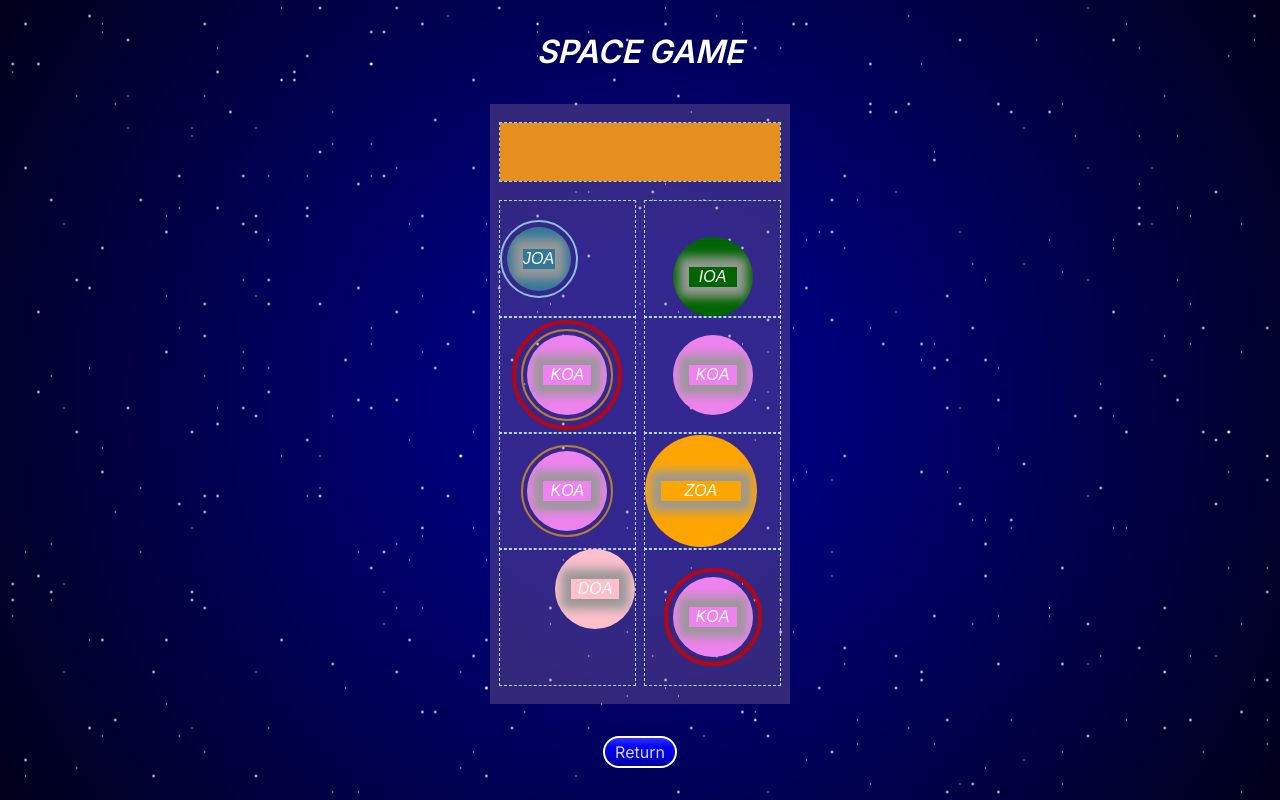
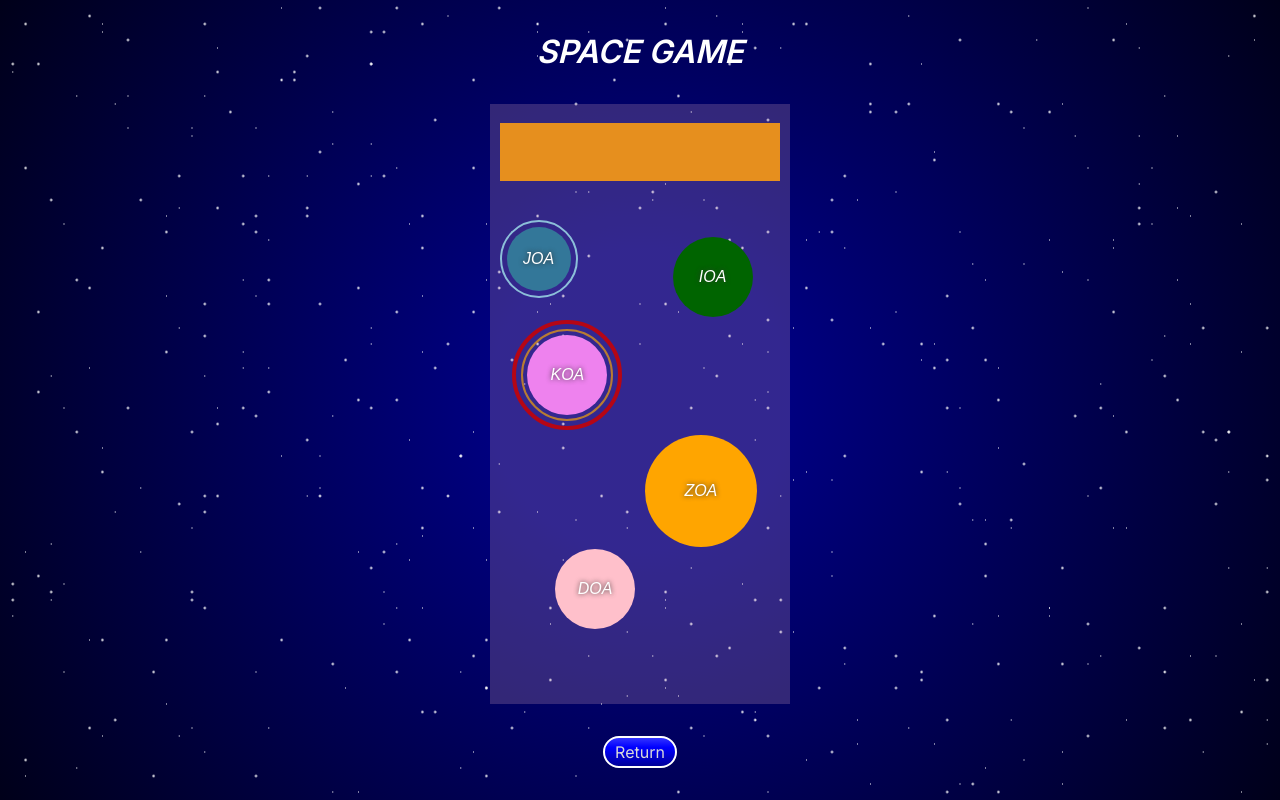
Before and after one commit to franco-ortega/space-game, a Next.js app: page /game in a window 1280 px wide. Built offline with nearby package versions, Linux system fonts and the light colour scheme.

Commit message:
remove testing data and styles

```diff
--- a/app/components/game/GameBoard.tsx
+++ b/app/components/game/GameBoard.tsx
@@ -13,17 +13,13 @@ import { useState } from 'react';
 export default function GameBoard() {
 	const [shipLocation, setShipLocation] = useState(zones.zone0);
 
-	const { doa, ioa, joa, koa, zoa, koa2, koa3, koa4 } = planets;
+	const { doa, ioa, joa, koa, zoa } = planets;
 
 	const PlanetJoa = createPlanet(joa, setShipLocation, zones.zone1);
 	const PlanetIoa = createPlanet(ioa, setShipLocation, zones.zone2);
 	const PlanetDoa = createPlanet(doa, setShipLocation, zones.zone7);
 	const PlanetKoa = createPlanet(koa, setShipLocation, zones.zone3);
 	const PlanetZoa = createPlanet(zoa, setShipLocation, zones.zone6);
-
-	const PlanetKoa2 = createPlanet(koa2, setShipLocation, zones.zone3);
-	const PlanetKoa3 = createPlanet(koa3, setShipLocation, zones.zone3);
-	const PlanetKoa4 = createPlanet(koa4, setShipLocation, zones.zone3);
 
 	const SpaceDockReady = function SpaceDockCreator() {
 		return (
@@ -75,14 +71,14 @@ export default function GameBoard() {
 				zoneData={{
 					zoneCoordinates: zones.zone4,
 				}}
-				Planet={PlanetKoa2}
+				Planet={EmptyZone}
 				setShipLocation={setShipLocation}
 			/>
 			<Zone
 				zoneData={{
 					zoneCoordinates: zones.zone5,
 				}}
-				Planet={PlanetKoa3}
+				Planet={EmptyZone}
 				setShipLocation={setShipLocation}
 			/>
 			<Zone
@@ -103,7 +99,7 @@ export default function GameBoard() {
 				zoneData={{
 					zoneCoordinates: zones.zone8,
 				}}
-				Planet={PlanetKoa4}
+				Planet={EmptyZone}
 				setShipLocation={setShipLocation}
 			/>
 		</main>
--- a/app/components/planets/Planet.module.css
+++ b/app/components/planets/Planet.module.css
@@ -1,10 +1,6 @@
 /* PLANET */
 .Planet {
 	border-radius: 100rem;
-	border-style: none;
-
-	padding: 1rem;
-	overflow: hidden;
 
 	max-height: 100%;
 	max-width: 100%;
@@ -14,7 +10,7 @@
 
 	aspect-ratio: 1 / 1;
 
-	/* display: flex; */
+	overflow: hidden;
 }
 
 /* PLANET TITLE */
@@ -25,12 +21,5 @@
 	color: var(--white-one);
 	font-size: clamp(0.75rem, 5vw, 100%);
 	font-style: italic;
-	/* text-shadow: 5px 5px 2px hsl(var(--hue-0), var(--sat-0), var(--light-20)); */
-	box-shadow: 0 0 10px 10px hsl(var(--hue-0), var(--sat-0), var(--light-60));
-
-	/* word-break: break-all; */
-
-	height: fit-content;
-	max-height: 100%;
-	overflow: hidden;
+	text-shadow: 0 0 5px hsl(var(--hue-0), var(--sat-0), var(--light-20));
 }
--- a/app/components/rings/Ring.module.css
+++ b/app/components/rings/Ring.module.css
@@ -2,9 +2,6 @@
 	border-radius: 100rem;
 	border-style: solid;
 
-	/* aspect-ratio: 1 / 1; */
-	/* max-height: 100%; */
-	/* max-width: 100%; */
 	height: fit-content;
 	width: fit-content;
 }
--- a/app/components/zones/Zone.module.css
+++ b/app/components/zones/Zone.module.css
@@ -1,4 +1,4 @@
 .Zone {
 	overflow: hidden;
-	outline: dashed lightblue 1px;
+	/* outline: dashed lightblue 1px; */
 }
--- a/app/data/planets.json
+++ b/app/data/planets.json
@@ -65,47 +65,5 @@
 			"justifyContent": "flex-start"
 		},
 		"rings": []
-	},
-	"koa2": {
-		"name": "KOA",
-		"color": "violet",
-		"width": "5rem",
-		"orbit": {
-			"alignItems": "center",
-			"justifyContent": "center"
-		},
-		"rings": []
-	},
-	"koa3": {
-		"name": "KOA",
-		"color": "violet",
-		"width": "5rem",
-		"orbit": {
-			"alignItems": "center",
-			"justifyContent": "center"
-		},
-		"rings": [
-			{
-				"ringColor": "hsl(40, 100%, 50%, 0.65)",
-				"ringPadding": "4px",
-				"ringWidth": "2px"
-			}
-		]
-	},
-	"koa4": {
-		"name": "KOA",
-		"color": "violet",
-		"width": "5rem",
-		"orbit": {
-			"alignItems": "center",
-			"justifyContent": "center"
-		},
-		"rings": [
-			{
-				"ringColor": "hsl(0, 100%, 40%, 0.85)",
-				"ringPadding": "5px",
-				"ringWidth": "4px"
-			}
-		]
 	}
 }
```
